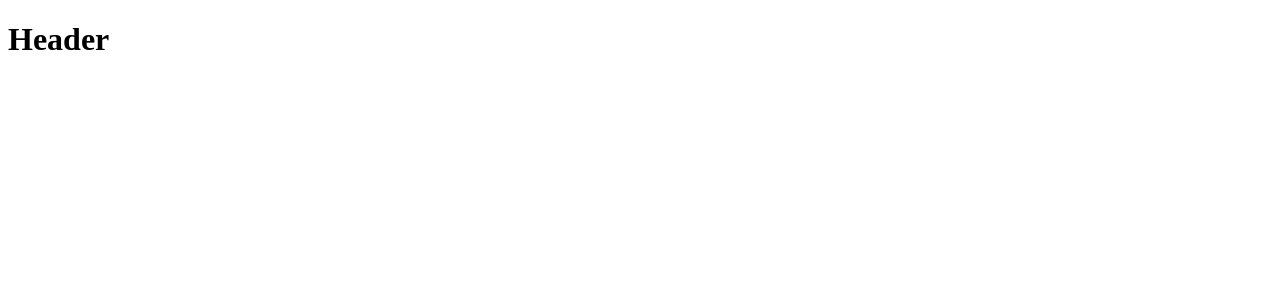
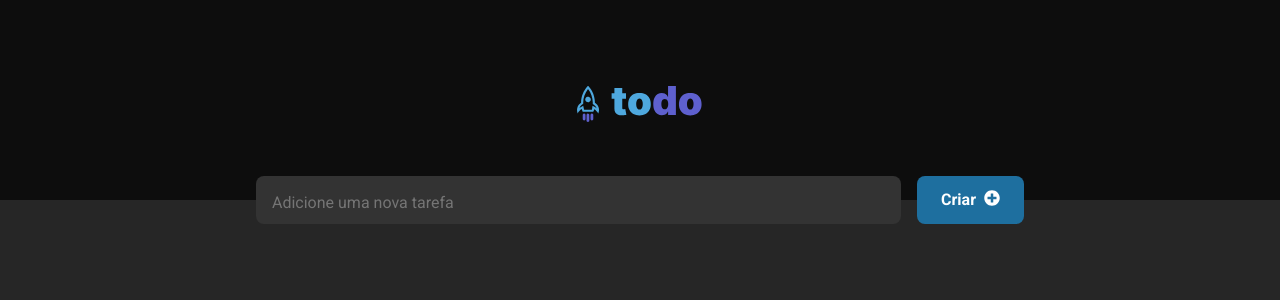
Before and after one commit to marcus-feitosa/to-do, a React (Vite) app: page / in a window 1280 px wide. Shown: the top 300 px of the page. Built offline with nearby package versions, Linux system fonts and the light colour scheme.

Commit message:
Header e Barra de Task

```diff
--- a/index.html
+++ b/index.html
@@ -2,6 +2,13 @@
 <html lang="en">
   <head>
     <meta charset="UTF-8" />
+
+
+    <link rel="preconnect" href="https://fonts.googleapis.com">
+    <link rel="preconnect" href="https://fonts.gstatic.com" crossorigin>
+
+    <link href="https://fonts.googleapis.com/css2?family=Roboto:wght@400;700&display=swap" rel="stylesheet">
+
     <link rel="icon" type="image/svg+xml" href="/vite.svg" />
     <meta name="viewport" content="width=device-width, initial-scale=1.0" />
     <title>TO-DO</title>
--- a/package.json
+++ b/package.json
@@ -10,7 +10,8 @@
   },
   "dependencies": {
     "react": "^18.2.0",
-    "react-dom": "^18.2.0"
+    "react-dom": "^18.2.0",
+    "react-icons": "^4.7.1"
   },
   "devDependencies": {
     "@types/react": "^18.0.26",
--- a/src/App.tsx
+++ b/src/App.tsx
@@ -2,10 +2,14 @@ import styles from './App.module.css'
 import "./global.css"
 
 import { Header } from './components/Header'
+import { AddTaskBar } from './components/AddTaskBar'
 
 export function App() {
 
   return (
+    <>
     <Header />
+    <AddTaskBar/>
+    </>
   )
 }
--- a/src/components/AddTaskBar.module.css
+++ b/src/components/AddTaskBar.module.css
@@ -0,0 +1,55 @@
+.divForm{
+    display: flex;
+    justify-content: center;
+}
+.form{
+    width: 60%;
+    margin-top:-4rem;
+    padding-top:1.5rem;
+
+
+    display: flex;
+
+    gap: 1rem;
+
+}
+
+.form textarea{
+    width: 100%;
+    background-color: var(--gray-400);
+    border: none;
+    resize: none;
+    height: 3rem;
+    padding:1rem;
+    border-radius:8px;
+
+    color: var(--gray-200);
+    line-height:1.4;
+    margin-top: 1rem ;
+
+    overflow: hidden;
+
+}
+
+
+.form button[type=submit]{
+    padding: 0.9rem 1.5rem;
+    margin-top: 1rem;
+    border-radius: 8px;
+    border: 0;
+    background: var(--blue-dark);
+    color: var(--white);
+    font-weight: bold;
+    cursor: pointer;
+
+    display: flex;
+    justify-content:space-between;
+
+    gap: 0.5rem;
+
+    transition: background-color 0.1s;
+}
+
+.form button[type=submit]:hover{
+    background: var(--blue);
+}
--- a/src/components/AddTaskBar.tsx
+++ b/src/components/AddTaskBar.tsx
@@ -1,7 +1,19 @@
 import styles from './AddTaskBar.module.css'
-
+import {FaPlusCircle} from 'react-icons/fa'
 export function AddTaskBar(){
     return(
-        <h1>Task Bar</h1>
+        <div className={styles.divForm}>
+            <form className={styles.form}>
+                <textarea
+                name="task"
+                placeholder="Adicione uma nova tarefa">
+
+                </textarea>
+                <button type='submit'>
+                    Criar
+                    <FaPlusCircle/>
+                </button>
+            </form>
+        </div>
     )
 }
--- a/src/components/Header.module.css
+++ b/src/components/Header.module.css
@@ -0,0 +1,14 @@
+.header{
+    background: var(--gray-700);
+
+    display: flex;
+    justify-content: center;
+    align-items: center;
+    padding: 1.25rem 0;
+
+    height: 12.5rem;
+}
+
+.header img{
+    height:3rem;
+}
--- a/src/components/Header.tsx
+++ b/src/components/Header.tsx
@@ -1,8 +1,13 @@
 import styles from "./Header.module.css"
+
+import toDoLogo from '../assets/Logo.svg'
 
 
 export function Header(){
     return(
-        <h1 className={styles.header}>Header</h1>
+        <header className={styles.header}>
+            <img src={toDoLogo} alt="To-Do Logo"/>
+        </header>
+
     )
 }
--- a/src/global.css
+++ b/src/global.css
@@ -0,0 +1,42 @@
+:root{
+    --white: #ffffff;
+    --gray-100: #F2F2F2;
+    --gray-200:#D9D9D9;
+    --gray-300: #808080;
+    --gray-400: #333333;
+    --gray-600: #262626;
+    --gray-700: #0D0D0D;
+
+
+    --purple: #8284FA;
+    --purple-dark: #5E60CE;
+
+    --blue: #4EA8DE;
+    --blue-dark: #1E6F9F;
+
+    --danger: #E25858;
+}
+
+
+*{
+    margin:0;
+    padding: 0;
+    box-sizing: border-box;
+}
+
+:focus{
+    outline:transparent;
+    box-shadow: 0 0 0 2px var(--gray-200);
+}
+
+body{
+    background:var(--gray-600);
+    color: var(--gray-300);
+    -webkit-font-smoothing: antialiased;
+}
+
+body, input, textarea, button{
+    font-family: 'Roboto', sans-serif;
+    font-weight: 400;
+    font-size: 1rem;
+}
```
Also changed, not shown: src/assets/Logo.svg (added), 1 other file (tests, documents, lock files or other folders).
